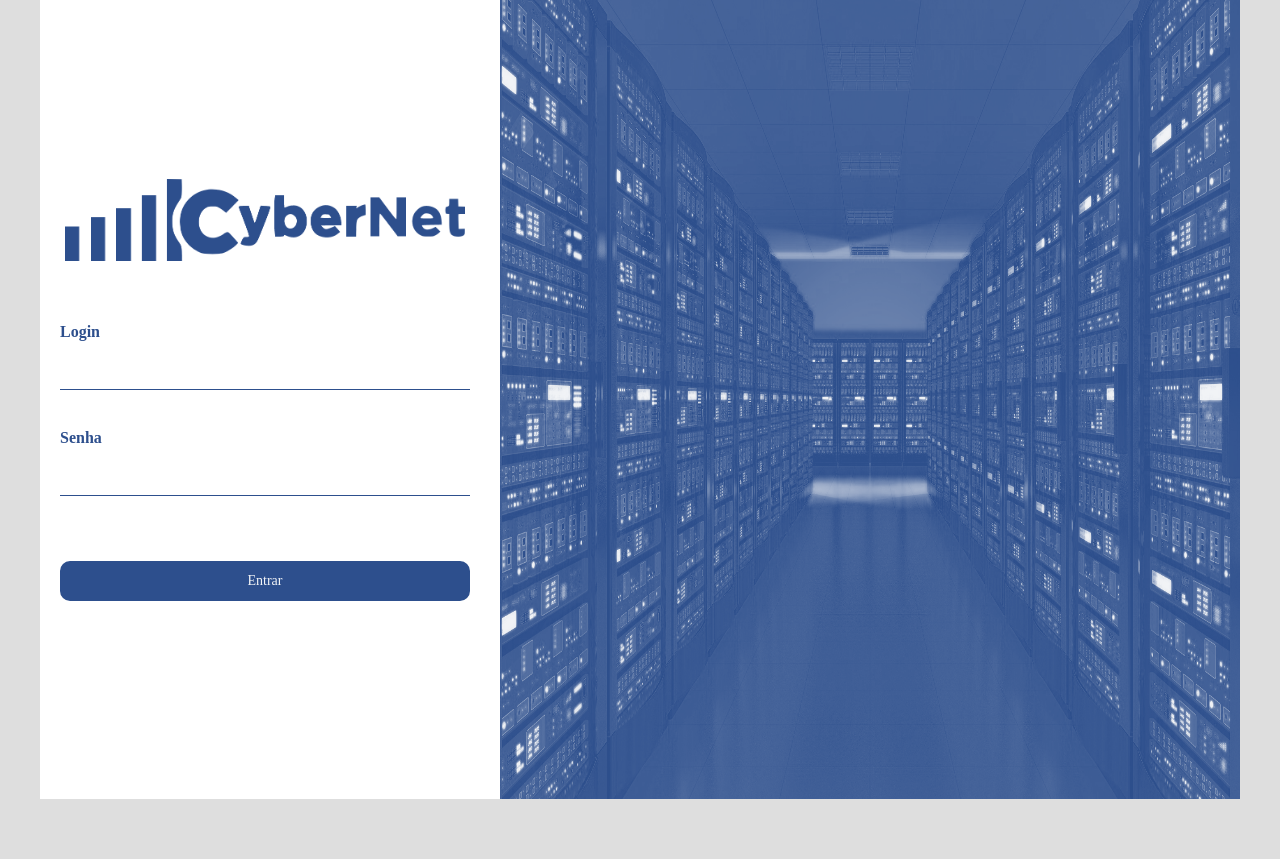
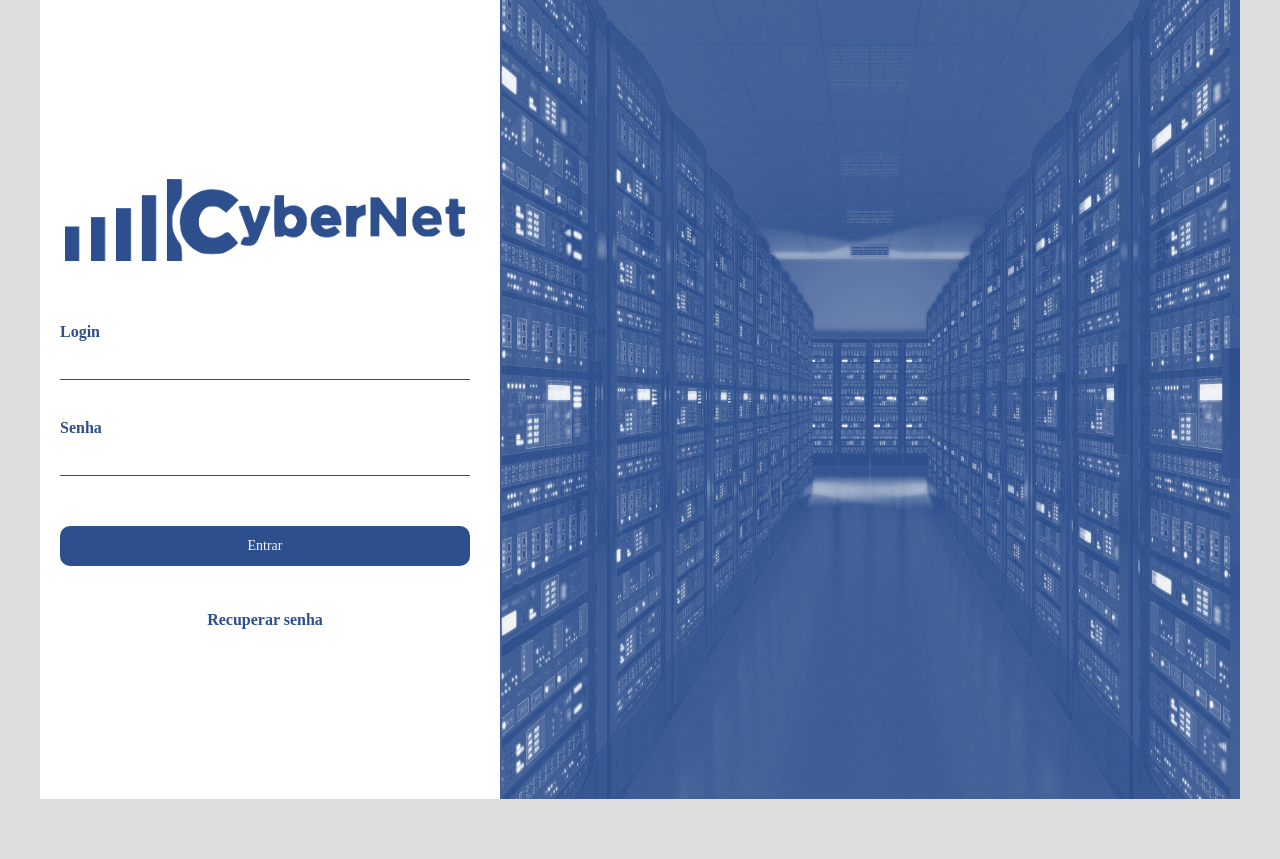
Before and after one commit to monteirocarlos/chamados, a PHP site: page /view/login.html in a window 1280 px wide. Shown: the part 61-920 px from the top of the page. Run offline with PHP 8.4, Linux system fonts and the light colour scheme; some web fonts are replaced.

Commit message:
Nova correção

```diff
--- a/css/_login.scss
+++ b/css/_login.scss
@@ -37,7 +37,7 @@ img {
     font-weight: bold;
     text-align: left;
     input{
-        height: 40px;
+        height: 30px;
         width: 100%;
         border: none;
         margin-top: 10px;
@@ -61,5 +61,11 @@ label {
     margin-bottom: 10px;
     width: 100%;
     height: 40px;
-    margin-top:25px
+    margin-top:10px
 }
+
+.titulo_menu {
+    font-family: Venn;
+    color: $cinza-escuro;
+    font-weight: bold;
+}
--- a/css/style.css
+++ b/css/style.css
@@ -587,7 +587,7 @@ footer {
 }
 
 .form_menu input {
-  height: 40px;
+  height: 30px;
   width: 100%;
   border: none;
   margin-top: 10px;
@@ -610,6 +610,12 @@ label {
   margin-bottom: 10px;
   width: 100%;
   height: 40px;
-  margin-top: 25px;
+  margin-top: 10px;
+}
+
+.titulo_menu {
+  font-family: Venn;
+  color: #2D4F8D;
+  font-weight: bold;
 }
 /*# sourceMappingURL=style.css.map */
--- a/view/login.html
+++ b/view/login.html
@@ -29,6 +29,8 @@
                                 <button type="button" class="btn_menu">Entrar</button>&nbsp
                                 </div>
 
+                                <div class="titulo_menu"><h1>Recuperar senha</h1></div>
+
                                 </form>
                         </div>
 
```
Also changed, not shown: 1 other file.
